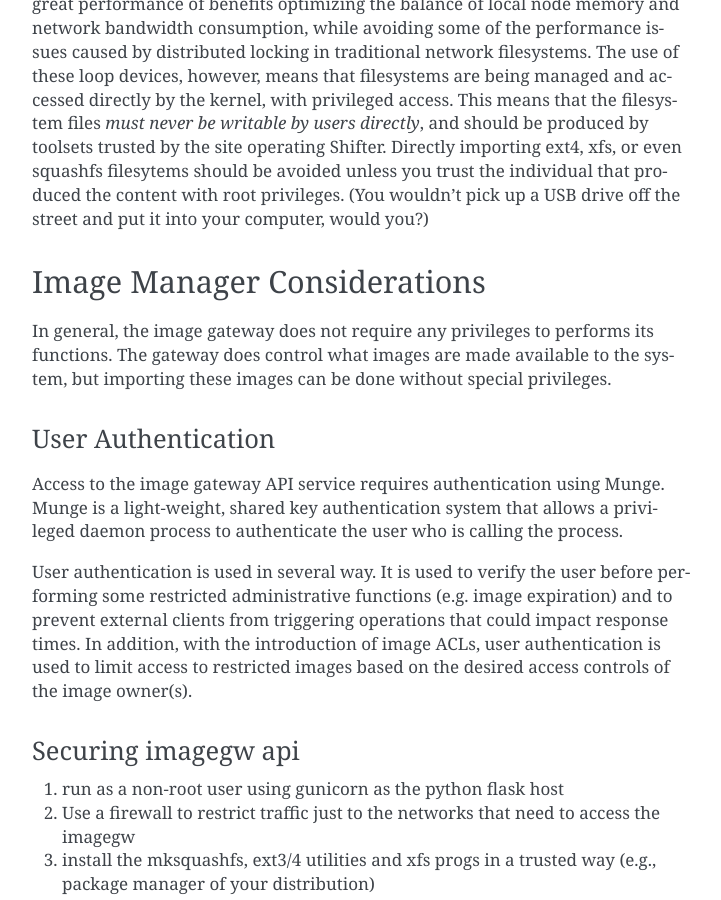
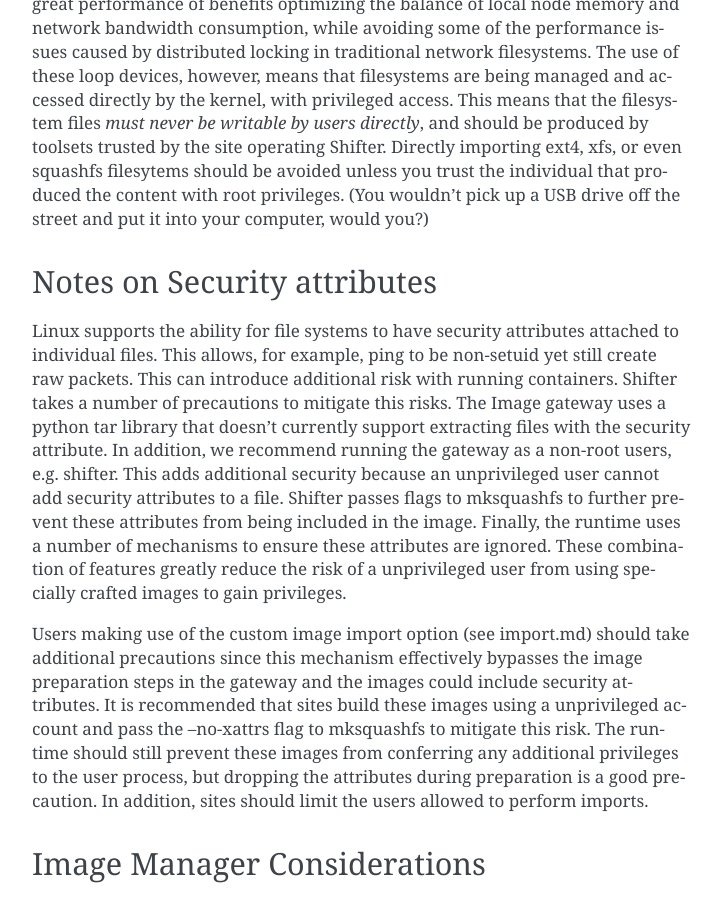
Before and after one commit to NERSC/shifter, a Sphinx documentation site: the page built from doc/security.rst, in a window 1280 px wide and 900 px high, scrolled down 1875 px. Shown: the whole window, without its empty margins (388-1109 px from the left). Built offline with Sphinx 7.4.7, drawn with Linux system fonts in a browser that asks for light colours; some of the changed text lies outside the part shown.

Commit message:
Add some additional security notes

```diff
--- a/doc/security.rst
+++ b/doc/security.rst
@@ -85,6 +85,31 @@
 that produced the content with root privileges. (You wouldn't pick up a USB
 drive off the street and put it into your computer, would you?)
 
+Notes on Security attributes
+----------------------------
+Linux supports the ability for file systems to have security attributes attached
+to individual files.  This allows, for example, ping to be non-setuid yet still
+create raw packets.  This can introduce additional risk with running containers.
+Shifter takes a number of precautions to mitigate this risks.  The Image gateway
+uses a python tar library that doesn't currently support extracting files with
+the security attribute.  In addition, we recommend running the gateway as a
+non-root users, e.g. shifter.  This adds additional security because an unprivileged
+user cannot add security attributes to a file.  Shifter passes flags to
+mksquashfs to further prevent these attributes from being included in the image.
+Finally, the runtime uses a number of mechanisms to ensure these attributes are
+ignored.  These combination of features greatly reduce the risk of a unprivileged
+user from using specially crafted images to gain privileges.
+
+Users making use of the custom image import option (see import.md) should take
+additional precautions since this mechanism effectively bypasses the image
+preparation steps in the gateway and the images could include security
+attributes.  It is recommended that sites build these images using a
+unprivileged account and pass the --no-xattrs flag to mksquashfs to mitigate
+this risk.  The runtime should still prevent these images from conferring any
+additional privileges to the user process, but dropping the attributes during
+preparation is a good precaution.  In addition, sites should limit the users
+allowed to perform imports.
+
 Image Manager Considerations
 ----------------------------
 
```
Also changed, not shown: doc/import.md (+13 -0 lines).
